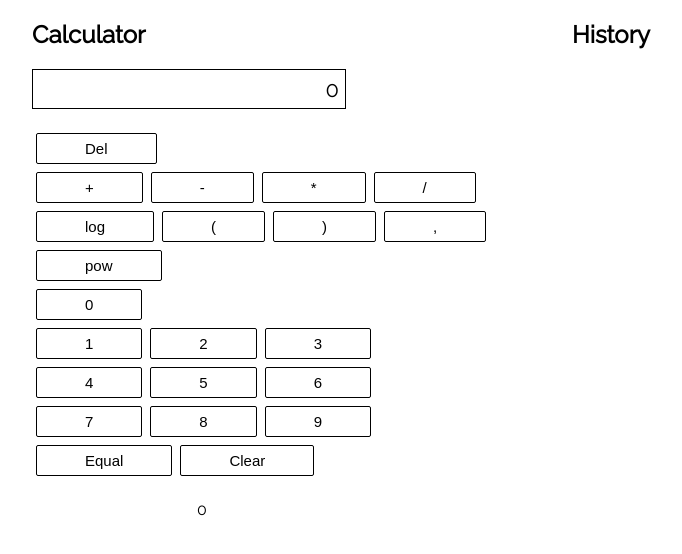
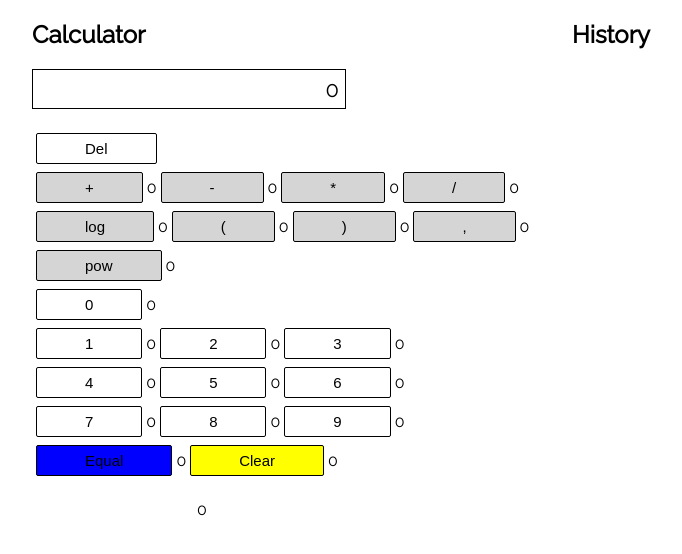
Before and after one commit to toanmx0101/zz_react, a React (Create React App) app: page / in a window 1280 px wide. Shown: the top 554 px of the page, without its empty margins (68-750 px from the left). Built offline with nearby package versions, Linux system fonts and the light colour scheme.

Commit message:
higher order component

```diff
--- a/package.json
+++ b/package.json
@@ -3,6 +3,7 @@
   "version": "0.1.0",
   "private": true,
   "dependencies": {
+    "prop-types": "^15.6.1",
     "react": "^16.2.0",
     "react-dom": "^16.2.0",
     "react-scripts": "1.1.1"
--- a/src/components/App.jsx
+++ b/src/components/App.jsx
@@ -8,7 +8,6 @@ import History from './History'
 class App extends Component {
   constructor(props) {
     super(props)
-
     this.state = {
       input: '',
       results: 0,
@@ -38,11 +37,16 @@ class App extends Component {
     this.setState({prev: operator.input })
     this.setState({input: operator.input })
   }
+  componentDidMount() {
+    console.log("======DID MOUNT=====")
+  }
   render() {
+    console.log("======RENDER=====")
     return (
       <React.Fragment>
         <div className="calculator">
           <h2>Calculator
+
             {this.state.history.length >= 1 &&
               <Button className="clear-history" onButtonClick={this.onButtonBackClick.bind(this)} value='Back'/>
             }
--- a/src/components/Button.jsx
+++ b/src/components/Button.jsx
@@ -1,5 +1,6 @@
 import React, { Component } from 'react';
 import '../styles/Button.css';
+import PropTypes from 'prop-types';
 
 class Button extends Component {
   constructor(props) {
@@ -13,8 +14,19 @@ class Button extends Component {
 
   render() {
     return (
-      <button className={this.props.className} onClick={this.handleClick}>{this.props.value}</button>
+      <button ref={this.props.buttonRef} className={this.props.className} onClick={this.handleClick}>{this.props.value}</button>
     );
   }
 }
- export default Button;
+Button.defaultProps = {
+  onButtonClick: () => {},
+}
+Button.propTypes = {
+  value: PropTypes.oneOfType([
+    PropTypes.string,
+    PropTypes.number
+  ]),
+  className: PropTypes.string
+}
+
+export default Button;
--- a/src/components/Menu.jsx
+++ b/src/components/Menu.jsx
@@ -1,6 +1,12 @@
 import React, { Component } from 'react';
 import '../styles/Button.css';
 import Button from './Button'
+import PropTypes from 'prop-types';
+import ClearButton from'./buttons/ClearButton'
+import EqualButton from'./buttons/EqualButton'
+import NumberButton from'./buttons/NumberButton'
+import OperandButton from'./buttons/OperandButton'
+
 const NUMBERS = [0, 1, 2, 3, 4, 5, 6, 7, 8, 9]
 const DISPLAY_EACH_SLICE = 3
 
@@ -31,6 +37,10 @@ class Menu extends Component {
   }
 
   handleClickEqualButton(event) {
+    console.log(this.equalButton)
+    console.log(this.equalButton.className)
+
+
     var lastCharactor = this.state.stack[this.state.stack.length - 1]
     while (this.isOperand(lastCharactor)) {
       this.state.stack.pop()
@@ -68,23 +78,21 @@ class Menu extends Component {
     }
   }
   componentDidUpdate(prevProps, prevState) {
-    console.log("componentDidUpdate")
     if (this.prev.length > 0) {
       this.setState({stack: this.prev})
       this.prev = []
     }
   }
   render() {
-    console.log("Render")
-    let buttons = [<Button key={0} onButtonClick={this.handleClickButton.bind(this)} value={0} />]
+    let buttons = [<NumberButton key={0} className="number-button" onButtonClick={this.handleClickButton.bind(this)} value={0} />]
     let operandButtons = []
     let operands = ['+', '-','*','/', 'log', '(', ')', ', ', 'pow']
     //TODO:  viet lai theo map
 
     for (var i = 1; i <= NUMBERS.length - DISPLAY_EACH_SLICE ; i+= DISPLAY_EACH_SLICE) {
-      buttons.push(<div key={i}><Button onButtonClick={this.handleClickButton.bind(this)} value={i} /><Button onButtonClick={this.handleClickButton.bind(this)} value={i+1} /><Button onButtonClick={this.handleClickButton.bind(this)} value={i+2} /></div>)
+      buttons.push(<div key={i}><NumberButton className="number-button" onButtonClick={this.handleClickButton.bind(this)} value={i} /><NumberButton className="number-button" onButtonClick={this.handleClickButton.bind(this)} value={i+1} /><NumberButton className="number-button" onButtonClick={this.handleClickButton.bind(this)} value={i+2} /></div>)
     }
-    operandButtons = operands.map((operand) => <Button key={operand} onButtonClick={this.handleClickButton.bind(this)} value={operand} />);
+    operandButtons = operands.map((operand) => <OperandButton className="operand-button" key={operand} onButtonClick={this.handleClickButton.bind(this)} value={operand} />);
     return (
       <React.Fragment>
         <Button onButtonClick={this.handleClickDeleteButton.bind(this)} value={'Del'} />
@@ -94,10 +102,24 @@ class Menu extends Component {
         <div>
           {buttons}
         </div>
-        <Button onButtonClick={this.handleClickEqualButton.bind(this)} value={'Equal'} />
-        <Button onButtonClick={this.handleClickClearButton.bind(this)} value={'Clear'} />
+        <EqualButton className="equal-button" ref={(button) => { this.equalButton = button; }} onButtonClick={this.handleClickEqualButton.bind(this)} value={'Equal'} />
+        <ClearButton className="clear-button" onButtonClick={this.handleClickClearButton.bind(this)} value={'Clear'} />
       </React.Fragment>
     );
   }
 }
- export default Menu;
+Menu.defaultProps = {
+  onOperatorButtonChange: () => {},
+  onButtonEqualChange: () => {},
+  onButtonClearChange:() => {},
+  onButtonDelChange: () => {},
+  prev: []
+};
+Menu.propTypes = {
+  prev: PropTypes.oneOfType([ PropTypes.string, PropTypes.arrayOf(PropTypes.oneOfType([
+    PropTypes.string,
+    PropTypes.number
+  ]))])
+}
+
+export default Menu;
--- a/src/components/Span.jsx
+++ b/src/components/Span.jsx
@@ -1,6 +1,8 @@
 import React, { Component } from 'react';
+import PropTypes from 'prop-types';
 
 class Span extends Component {
+
   render() {
     return (
       <div className={this.props.className}>
@@ -9,4 +11,14 @@ class Span extends Component {
     );
   }
 }
- export default Span;
+Span.defaultProps = {
+}
+Span.propTypes = {
+  className: PropTypes.string,
+  content: PropTypes.oneOfType([
+    PropTypes.string,
+    PropTypes.number,
+    PropTypes.array
+  ])
+}
+export default Span;
--- /dev/null
+++ b/src/components/buttons/ClearButton.jsx
@@ -0,0 +1,16 @@
+import React, { Component } from 'react';
+import '../../styles/Button.css';
+import withCalculatorButtonWrapper from '../commons/with_calculator_button_wrapper.jsx'
+
+class ClearButton extends Component {
+
+  render() {
+    return (
+      <button className={this.props.className} onClick={this.props.onClick}>{this.props.value}</button>
+    );
+  }
+}
+
+const clearButtonWithWrapper = withCalculatorButtonWrapper(ClearButton)
+
+export default clearButtonWithWrapper;
--- /dev/null
+++ b/src/components/buttons/EqualButton.jsx
@@ -0,0 +1,16 @@
+import React, { Component } from 'react';
+import '../../styles/Button.css';
+import withCalculatorButtonWrapper from '../commons/with_calculator_button_wrapper.jsx'
+
+class EqualButton extends Component {
+
+  render() {
+    return (
+      <button className={this.props.className} onClick={this.props.onClick}>{this.props.value}</button>
+    );
+  }
+}
+
+const equalButtonWithWrapper = withCalculatorButtonWrapper(EqualButton)
+
+export default equalButtonWithWrapper;
--- /dev/null
+++ b/src/components/buttons/NumberButton.jsx
@@ -0,0 +1,16 @@
+import React, { Component } from 'react';
+import '../../styles/Button.css';
+import withCalculatorButtonWrapper from '../commons/with_calculator_button_wrapper.jsx'
+
+class NumberButton extends Component {
+
+  render() {
+    return (
+      <button className={this.props.className} onClick={this.props.onClick} >{this.props.value}</button>
+    );
+  }
+}
+
+const numberButtonWithWrapper = withCalculatorButtonWrapper(NumberButton)
+
+export default numberButtonWithWrapper;
--- /dev/null
+++ b/src/components/buttons/OperandButton.jsx
@@ -0,0 +1,16 @@
+import React, { Component } from 'react';
+import '../../styles/Button.css';
+import withCalculatorButtonWrapper from '../commons/with_calculator_button_wrapper.jsx'
+
+class OperandButton extends Component {
+
+  render() {
+    return (
+      <button className={this.props.className} onClick={this.props.onClick}>{this.props.value}</button>
+    );
+  }
+}
+
+const operandButtonWithWrapper = withCalculatorButtonWrapper(OperandButton)
+
+export default operandButtonWithWrapper;
--- /dev/null
+++ b/src/components/commons/with_calculator_button_wrapper.jsx
@@ -0,0 +1,28 @@
+import React from 'react';
+
+function withCalculatorButtonWrapper(WrappedComponent) {
+  return class extends React.Component {
+    constructor(props) {
+      super(props);
+      this.state = {
+        click_count: 0
+      }
+    }
+
+    handleClick(event) {
+      this.props.onButtonClick(event, this.props.value)
+      this.setState({click_count: this.state.click_count + 1})
+    }
+
+    render() {
+      return (
+        <React.Fragment>
+          <WrappedComponent onClick={this.handleClick.bind(this)} {...this.props} />
+          <span>{this.state.click_count}</span>
+        </React.Fragment>
+      );
+    }
+  };
+}
+
+export default withCalculatorButtonWrapper;
--- a/src/styles/Button.css
+++ b/src/styles/Button.css
@@ -13,3 +13,12 @@ button {
   font-size: 14px;
   margin: 0;
 }
+.equal-button {
+  background: blue;
+}
+.clear-button {
+  background: yellow;
+}
+.operand-button {
+  background: #D5D5D5;
+}
```
Also changed, not shown: src/components/History.jsx (+9 -1 lines).
